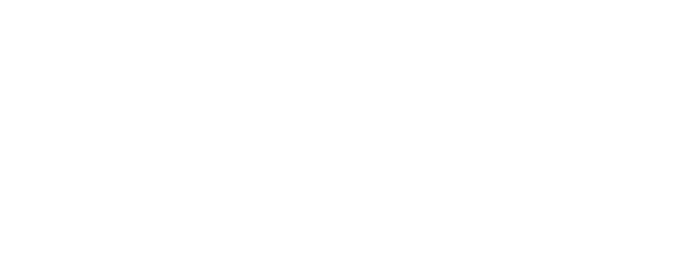
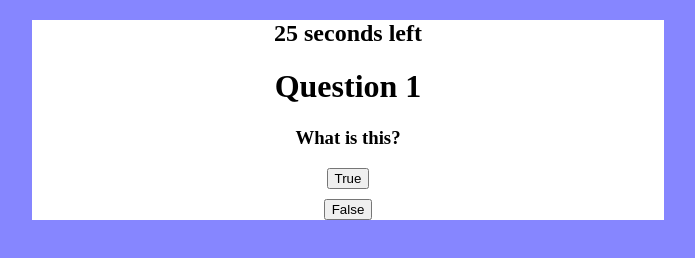
Before and after one commit to DanteFragapane/TriviaGame, a plain HTML site: page inidex.html in a window 1280 px wide. Shown: the whole page, without its empty margins (292-987 px from the left). Drawn offline with nearby package versions, Linux system fonts and the light colour scheme.

Commit message:
Switching assignments to easier assignment, this is the furthest I got

```diff
--- a/assets/css/style.css
+++ b/assets/css/style.css
@@ -0,0 +1,16 @@
+body {
+    background-color: rgb(134, 134, 255);
+}
+
+#trivia {
+    background-color: white;
+    width: 50%;
+    margin: auto;
+    text-align: center;
+}
+
+button {
+    display: block;
+    margin: auto;
+    margin-bottom: 10px;
+}
--- a/assets/javascript/app.js
+++ b/assets/javascript/app.js
@@ -0,0 +1,101 @@
+// Defining variables
+let correct = 0
+let wrong = 0
+let currentQuestion = 0
+let maxTime = 30 // Maximum amount of seconds given to answer a question
+let timer = maxTime // Actual timer count
+
+// Creating the question view
+const createView = function createView (title = '', question = '', options = ['']) {
+  let div = $('<div>', {
+    class: 'question'
+  })
+  div.append($('<h1>', {
+    text: title
+  }))
+  div.append($('<h3>', {
+    text: question
+  }))
+  options.forEach(option => {
+    if (option.match(/:answer/)) {
+      option = option.replace(':answer', '')
+      div.append($('<button>', {
+        text: option,
+        class: 'answerOption answer'
+      }))
+    } else {
+      div.append($('<button>', {
+        text: option,
+        class: 'answerOption'
+      }))
+    }
+  })
+  return div
+}
+
+const updateView = function updateView (question = createView) {
+  updateTimer(maxTime)
+  $('#question').html(question)
+}
+
+// Start timer for question
+const startTimer = function startTimer (seconds = maxTime) {
+  updateTimer(maxTime)
+  let counter = setInterval(function () {
+    updateTimer(--timer)
+  }, 1000)
+  let timeout = setTimeout(function () {
+    clearInterval(counter)
+    updateTimer(maxTime)
+  }, maxTime * 1000)
+  return [counter, timeout]
+}
+
+const updateTimer = function updateTimer (seconds = timer) {
+  $('#timer').html(seconds + ' seconds left')
+}
+
+// Stops the timer and the timeout
+const stopTimer = function stopTimer ([counter, timeout]) {
+  clearInterval(counter)
+  clearTimeout(timeout)
+  timer = maxTime
+}
+
+// Advance to next question, return that question
+const nextQuestion = function nextQuestion (questionArray = [], currentQuestion = 0) {
+  currentQuestion = currentQuestion + 1
+  updateView(questionArray[currentQuestion])
+  startTimer(maxTime)
+}
+
+// This will actually run the game
+const questionTime = function () {
+  let [counter, timeout] = startTimer()
+  $('#question').on('click', '.answerOption', function (event) {
+    stopTimer([counter, timeout])
+    const classArray = $(this).attr('class').split(' ') // Get an array of classes for the clicked button
+    console.log(classArray)
+    if (classArray.includes('answer')) { // Checking if the clicked button is the answer
+      correct = correct + 1
+    } else wrong = wrong + 1
+
+    question = nextQuestion(questionArray, currentQuestion)
+  })
+}
+// Setting up the questions
+let question = createView // Create a temporary question variable equal to a default question view
+
+// ``createView`` takes three parameters, a title, the question, and an array of answer choices, with one needing a ':answer' suffix,
+// to program the answer in
+const question1 = createView('Question 1', 'What is this?', ['True:answer', 'False'])
+question = question1 // Set the first question as the active question
+const question2 = createView('Question 2', 'What is that?', ['True', 'False:answer'])
+
+// Creating an array with the questions inside
+const questionArray = [question1, question2]
+
+updateView(question)
+
+// Game logic
+questionTime()
--- a/inidex.html
+++ b/inidex.html
@@ -9,8 +9,10 @@
     <script src="https://code.jquery.com/jquery-3.4.1.min.js"></script>
 </head>
 <body>
-
-
+    <div id='trivia'>
+        <h2 id='timer'></h2>
+        <div id='question'></div>
+    </div>
 
     <script src='assets/javascript/app.js'></script>
 </body>
```
